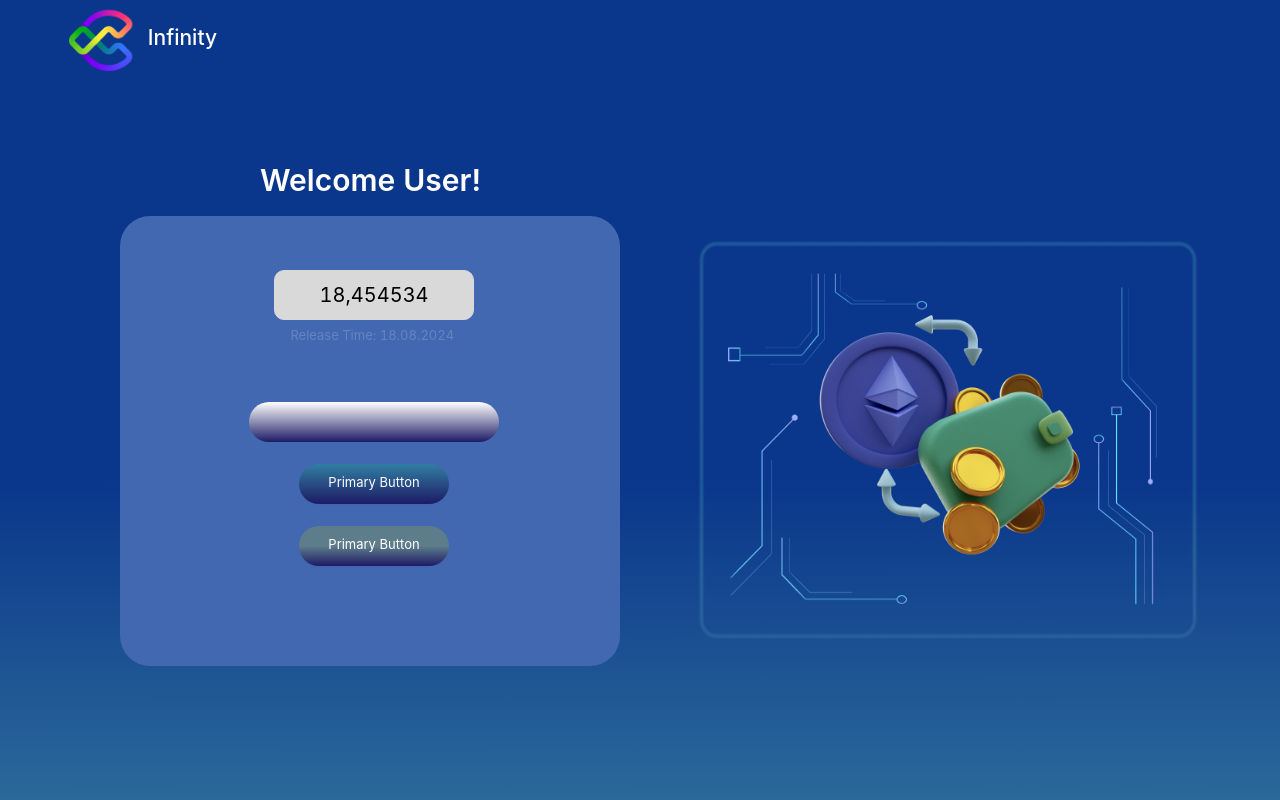
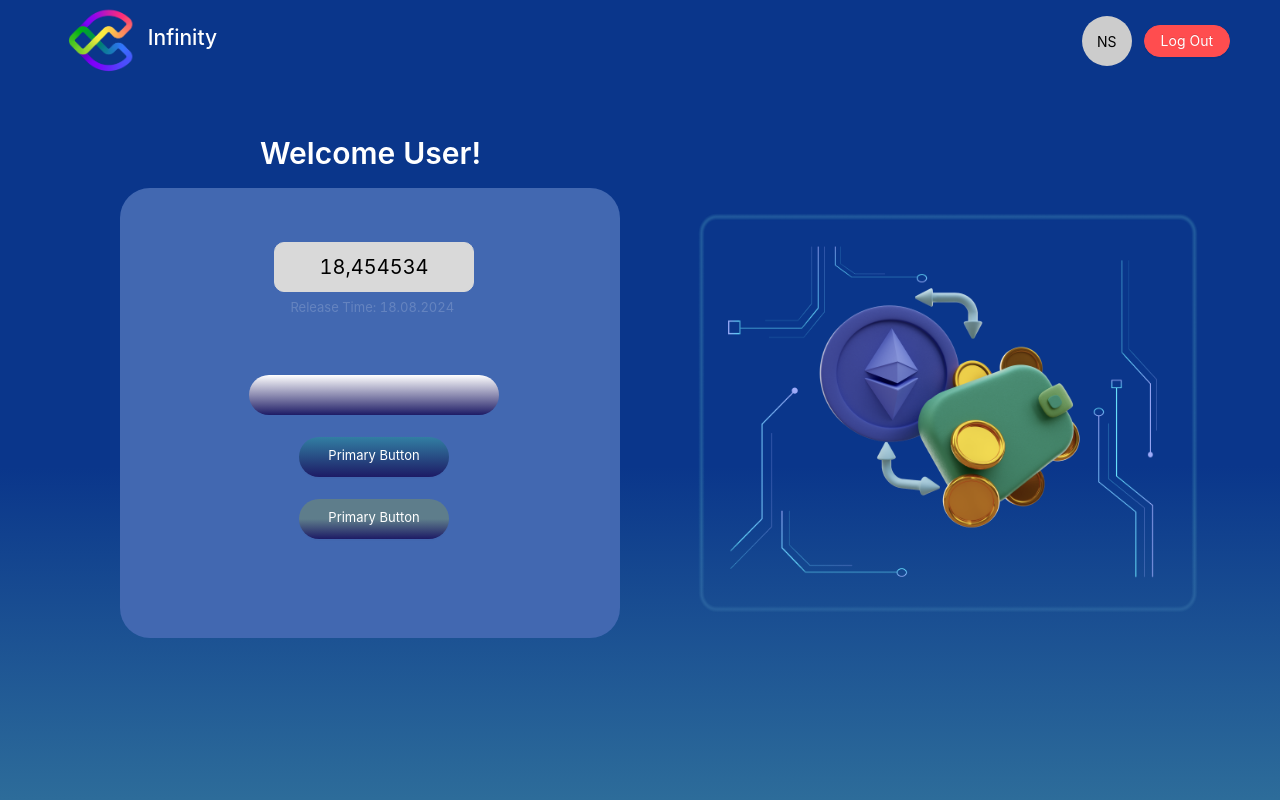
Before and after one commit to arda-serim/InfinityApp, a React (Create React App) app: page /ChildPage in a window 1280 px wide. Shown: the top 800 px of the page. Built offline with nearby package versions, Linux system fonts and the light colour scheme.

Commit message:
sign in redirect in progress

```diff
--- a/src/Components/NavbarChildPage.tsx
+++ b/src/Components/NavbarChildPage.tsx
@@ -33,24 +33,36 @@ const titleStyle = {
 };
 
 const avatarStyle = {
-   marginLeft: "1080px",
-   marginTop: '20px',
-   width: "100px",
-   height: "90px",
-   paddingTop: "27px",
-   textAlign: "center",
-   fontSize:"25px",
-   color: "black",
+   float: 'right',
+   marginLeft: 'auto',
+   alignSelf: 'center',
+   width: '50px',
+   height: '50px',
+   textAlign: 'center',
+   paddingTop: '10px',
+   color: '#000',
 
 } as React.CSSProperties;
+
+const buttonStyle = {
+   alignSelf: 'center',
+   marginLeft: '1%',
+} as React.CSSProperties;
+
+function onLogOut() {
+   localStorage.removeItem('user');
+   sessionStorage.removeItem('user');
+   window.location.href = '/';
+}
+
 
 const Navbar = () => {
    return (
       <Header style={headerStyle}>
          <img src={logo} alt="logo" style={logoStyle} />
          <h1 style={titleStyle}>Infinity</h1>
-
          <Avatar style={avatarStyle} >NS</Avatar>
+         <Button onClick={onLogOut} style={buttonStyle} type="primary" shape="round" danger>Log Out</Button>
       </Header >
    );
 }
--- a/src/Pages/HomePage.tsx
+++ b/src/Pages/HomePage.tsx
@@ -111,7 +111,7 @@ const HomePage = () => {
       }
       if (session) {
          let role = JSON.parse(session).role;
-         role === 'parent' ? navigate('/parent') : navigate('/child');
+         role === 'parent' ? navigate('/parent') : navigate('/ChildPage');
       }
    }, []);
 
@@ -147,6 +147,28 @@ const HomePage = () => {
             if (usr)
                JSON.parse(usr).role === 'parent' ? navigate('/parent') : navigate('/ChildScreen');
          }
+
+         // look if user is in database
+         let users = localStorage.getItem('users');
+         if (users) {
+            let usersArr = JSON.parse(users);
+
+            for (let i = 0; usersArr !== null ? i < usersArr.length : i < 0; i++) {
+               if (usersArr) {
+                  if (usersArr[i].address.toLowerCase() === address.toLowerCase()) {
+                     console.log(usersArr[i].role);
+                     // remember me buton eklenmeli
+                     console.log(usersArr[i])
+                     sessionStorage.setItem('user', JSON.stringify(usersArr[i]));
+                     console.log(usersArr[i])
+
+                     usersArr[i].role === 'parent' ? navigate('/parent') : navigate('/ChildScreen');
+                  }
+               }
+            }
+         }
+
+         console.log('hereeee')
          sessionStorage.removeItem('user');
          localStorage.removeItem('user');
 
--- a/src/Pages/ParentPage.tsx
+++ b/src/Pages/ParentPage.tsx
@@ -1,6 +1,6 @@
 import React from "react";
 import PieChartComponent from "../Components/PieChart";
-import Navbar from "../Components/Navbar";
+import Navbar from "../Components/NavbarChildPage";
 import TableComponent from "../Components/TableComponent";
 import { Content } from "antd/lib/layout/layout";
 import logo from "../images/logo_infinity.png";
--- a/src/Pages/Signin.tsx
+++ b/src/Pages/Signin.tsx
@@ -101,7 +101,7 @@ const Signin = () => {
 
   }, []);
 
-  let users = [{ name: "", surname: "", role: "", balance: "", address: "" }];
+  let users = [{ name: "", surname: "", role: "", balance: "", address: "", children: [] }];
   const [balance, setBalance] = useState("");
   const [lang, setLang] = useState(langs.tr)
   const [selectedLanguage, setSelectedLanguage] = useState("tr")
@@ -147,6 +147,7 @@ const Signin = () => {
         role: 'parent',
         balance: balance,
         address: adrs,
+        children: []
       }
       sessionStorage.removeItem('address');
       if (rememberMe) {
```
Also changed, not shown: src/Pages/childscreen.tsx (deleted, +0 -32 lines).
